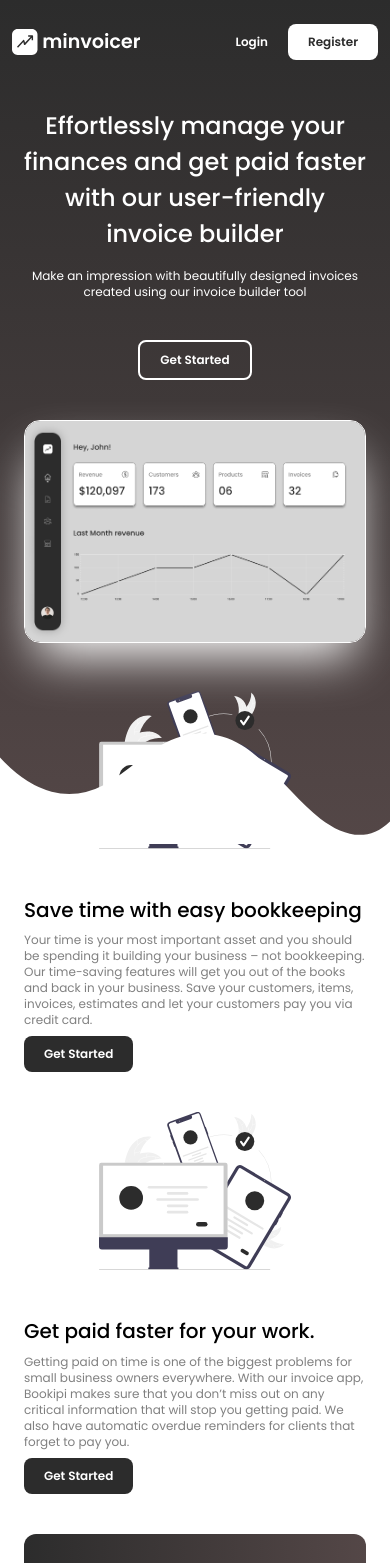
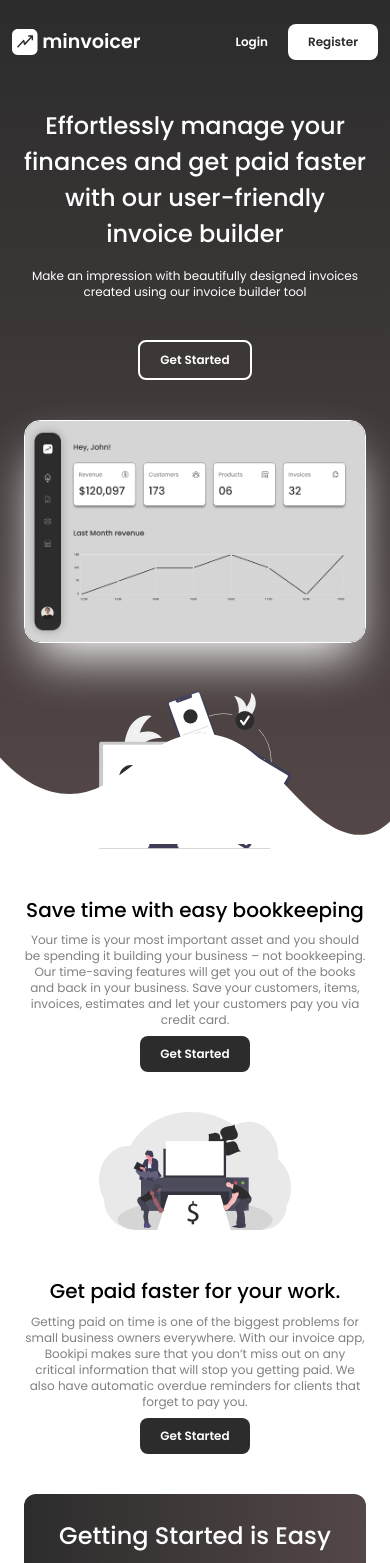
Before and after one commit to n53337/minvoicer, a React (Vite) app: page / in a window 390 px wide. Shown: the top 1563 px of the page. Built offline with nearby package versions, Linux system fonts and the light colour scheme.

Commit message:
feature image edit

```diff
--- a/src/components/Home/Features.jsx
+++ b/src/components/Home/Features.jsx
@@ -1,9 +1,10 @@
 import { Link } from "react-router-dom";
 import realTimeArt from "../../assets/icons/RealtimeArt.svg";
+import printingArt from "../../assets/icons/PrintingArt.svg";
 const Features = () => {
   return (
     <section className="p-6 lg:p-12 f-col lg:gap-24">
-      <div className="f-col md:flex-row md:f-around items-center gap-12 md:gap-16">
+      <div className="f-col md:flex-row md:f-around items-center gap-12 md:gap-16 text-center lg:text-left">
         <img src={realTimeArt} alt="save time" className="w-48 flex-1" />
         <div className="flex-1 f-col gap-2 lg:gap-4">
           <h2>Save time with easy bookkeeping</h2>
@@ -20,8 +21,8 @@ const Features = () => {
         </div>
       </div>
 
-      <div className="f-col md:flex-row-reverse  md:f-around items-center gap-12 md:gap-16 py-10">
-        <img src={realTimeArt} alt="save time" className="w-48 flex-1 " />
+      <div className="f-col md:flex-row-reverse  md:f-around items-center gap-12 md:gap-16 py-10 text-center lg:text-left">
+        <img src={printingArt} alt="save time" className="w-48 flex-1 " />
 
         <div className="flex-1 f-col gap-2 lg:gap-4 ">
           <h2>Get paid faster for your work.</h2>
```
